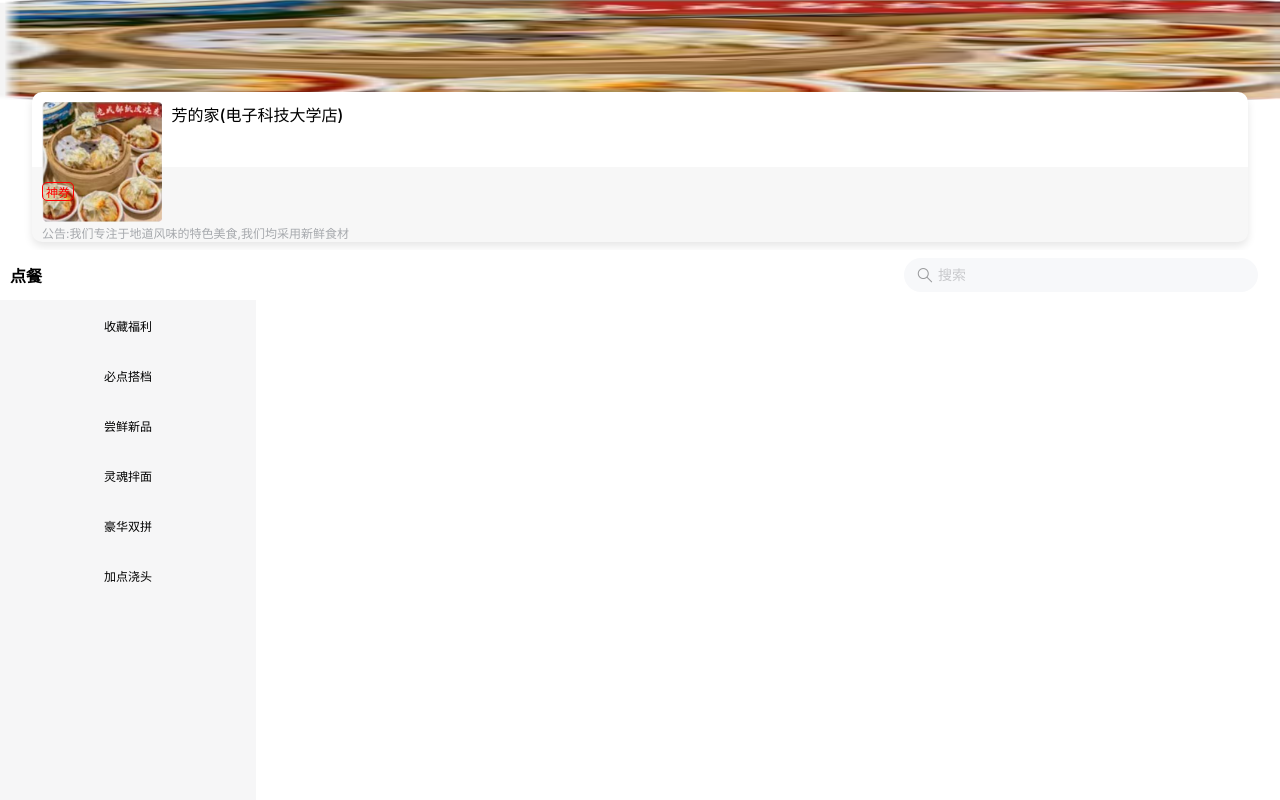
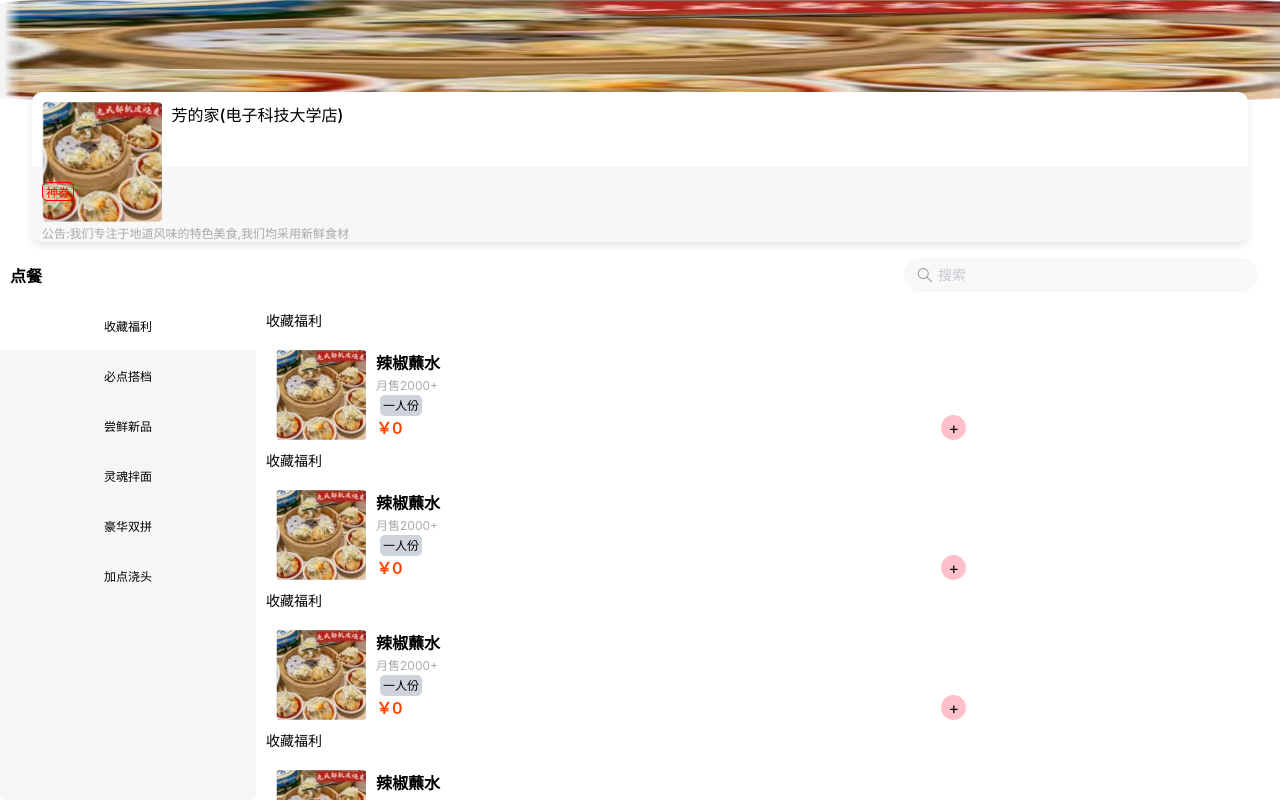
Before and after one commit to SupremacySakura/order-food, a Vue app: page /shop in a window 1280 px wide. Built offline with nearby package versions, Linux system fonts and the light colour scheme.

Commit message:
0.6.0 完成店铺导航栏与菜单的联动

```diff
--- a/src/views/ShopView.vue
+++ b/src/views/ShopView.vue
@@ -1,11 +1,50 @@
 <script setup lang="ts">
-import { onBeforeMount, onMounted, ref } from 'vue'
+import { onBeforeMount, onMounted, ref, nextTick, type VNode, type VNodeRef } from 'vue'
 import { useRouter, useRoute } from 'vue-router'
 import foodPhoto from '../../public/foodPhoto.png'
+//导入setting仓库
+import { useSettingStore } from '@/stores/settingStore';
+const { primary_color } = useSettingStore()
+
 const router = useRouter()
 const route = useRoute()
+//店铺id
 const id = ref()
+//最低高度
 const foodNavMinHeight = ref(0)
+const list = ref([1, 2, 3, 4, 5, 6])
+const activeIndex = ref(0) // 当前激活的导航索引
+const partList = ref(null) // 获取每个部分的ref
+const partPosition = ref<number[]>([])
+const foodList = ref(null)
+/**
+ * 处理滚动事件,与导航栏联动
+ * @param event
+ */
+const handleScroll = (event: Event)=>{
+  const scrollTop = (event.target as HTMLElement).scrollTop
+  if(partPosition.value){
+    for(let i = 0;i<partPosition.value.length-1;i++){
+      if(scrollTop>=partPosition.value[i]-310&&scrollTop<partPosition.value[i+1]-310){
+        activeIndex.value = i
+        return
+      }
+      if(scrollTop>=partPosition.value[partPosition.value.length-1]){
+        activeIndex.value = partPosition.value.length-1
+        return
+      }
+    }
+  }
+}
+const gotoPart = (index:number)=>{
+  if(partList.value){
+    const part = partList.value[index]
+    if(part){
+      (part as HTMLElement).scrollIntoView({behavior:'smooth'})
+    }
+  }
+
+}
 onBeforeMount(() => {
   const viewPortHeight = window.innerHeight
   foodNavMinHeight.value = viewPortHeight - 300
@@ -14,7 +53,18 @@ onMounted(() => {
   //获取店铺id
   id.value = route.query?.id
 
-
+  // 创建每个部分的 ref
+  if (partList.value) {
+    (partList.value as Array<any>).forEach(element => {
+      partPosition.value.push(element.offsetTop)
+    })
+  }
+  for(let i =0;i<partPosition.value.length;i++){
+    const emptyBlock = document.createElement('div')
+    emptyBlock.className = 'part'
+    emptyBlock.style.height = '110px'
+    foodList.value && (foodList.value as HTMLElement).appendChild(emptyBlock)
+  }
 })
 
 </script>
@@ -52,14 +102,36 @@ onMounted(() => {
 
     <div class="foodShow">
       <div class="foodNav" :style="{ minHeight: foodNavMinHeight + 'px' }">
-        <span>收藏福利</span>
-        <span>必点搭档</span>
-        <span>尝鲜新品</span>
-        <span>灵魂拌面</span>
-        <span>豪华双拼</span>
-        <span>加点浇头</span>
+        <span :class="[{ active: activeIndex === 0 }]" @click="gotoPart(0)">收藏福利</span>
+        <span :class="[{ active: activeIndex === 1 }]" @click="gotoPart(1)">必点搭档</span>
+        <span :class="[{ active: activeIndex === 2 }]" @click="gotoPart(2)">尝鲜新品</span>
+        <span :class="[{ active: activeIndex === 3 }]" @click="gotoPart(3)">灵魂拌面</span>
+        <span :class="[{ active: activeIndex === 4 }]" @click="gotoPart(4)">豪华双拼</span>
+        <span :class="[{ active: activeIndex === 5 }]" @click="gotoPart(5)">加点浇头</span>
       </div>
-      <div class="foodList"></div>
+      <div class="foodList" @scroll="handleScroll" ref="foodList">
+        <div class="part" v-for="(item, index) in list" :key="item">
+          <div class="partName" ref="partList">收藏福利</div>
+          <div class="menuItem">
+            <div>
+              <img :src="foodPhoto" alt="">
+            </div>
+            <div class="foodInfo">
+              <div>
+                <h4>辣椒蘸水</h4>
+                <span class="sales">月售2000+</span>
+                <div>
+                  <span class="label">一人份</span>
+                </div>
+              </div>
+              <div class="buy">
+                <span class="price">￥0</span>
+                <button class="addButton" :style="{ backgroundColor: primary_color }">+</button>
+              </div>
+            </div>
+          </div>
+        </div>
+      </div>
     </div>
 
   </div>
@@ -68,7 +140,8 @@ onMounted(() => {
 <style lang="less" scoped>
 .shopBox {
   width: 100%;
-  height: 100%;
+  height: 100vh;
+  overflow: hidden;
 
   .backgroundImage {
     width: 100%;
@@ -155,6 +228,7 @@ onMounted(() => {
     position: sticky;
     top: 0;
     background-color: white;
+    z-index: 1;
 
     .searchLabel {
       font-weight: 600
@@ -167,10 +241,15 @@ onMounted(() => {
 
   .foodShow {
     width: 100%;
+    display: flex;
+    height: calc(100vh - 300px);
 
+    /* 确保这部分能够滚动, 减去搜索栏等的高度 */
     .foodNav {
       width: 20%;
       background-color: rgba(166.2, 168.6, 173.4, 0.1);
+      overflow-y: scroll;
+      border-radius: 5px;
 
       span {
         width: 100%;
@@ -180,6 +259,77 @@ onMounted(() => {
         justify-content: center;
         font-size: 12px;
       }
+
+      .active {
+        background-color: white;
+      }
+    }
+
+    .foodList {
+      width: 80%;
+      padding: 10px;
+      overflow-y: scroll;
+
+      .part {
+        .partName {
+          height: 30px;
+          font-size: 14px;
+          background-color: white;
+          position: sticky;
+          top: -10px;
+        }
+
+        .menuItem {
+          width: 100%;
+          height: 110px;
+          display: flex;
+          padding: 10px;
+
+          img {
+            width: 90px;
+            height: 90px;
+          }
+
+          .foodInfo {
+            width: 60%;
+            margin-left: 10px;
+            display: flex;
+            flex-direction: column;
+            justify-content: space-between;
+
+            .sales {
+              font-size: 12px;
+              color: rgb(166.2, 168.6, 173.4);
+            }
+
+            .label {
+              background-color: #CFD3DC;
+              font-size: 12px;
+              border-radius: 5px;
+              padding: 3px;
+              margin-left: 4px;
+            }
+
+            .buy {
+              display: flex;
+              justify-content: space-between;
+
+              .price {
+                font-size: 16px;
+                color: orangered;
+                font-weight: 600;
+              }
+
+              .addButton {
+                width: 25px;
+                height: 25px;
+                border-radius: 25px;
+                border: none;
+              }
+            }
+          }
+        }
+      }
     }
   }
 }
```
